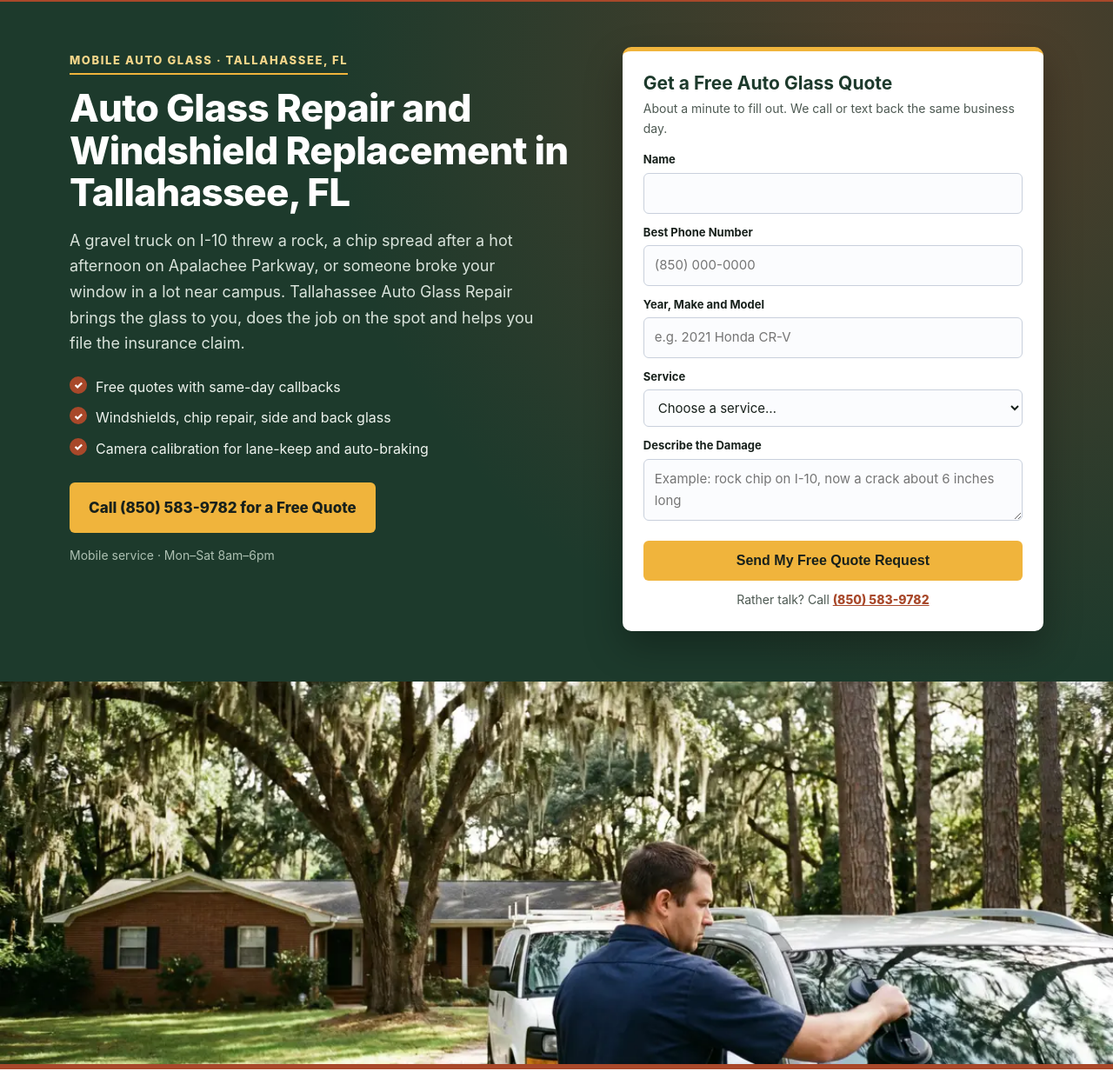
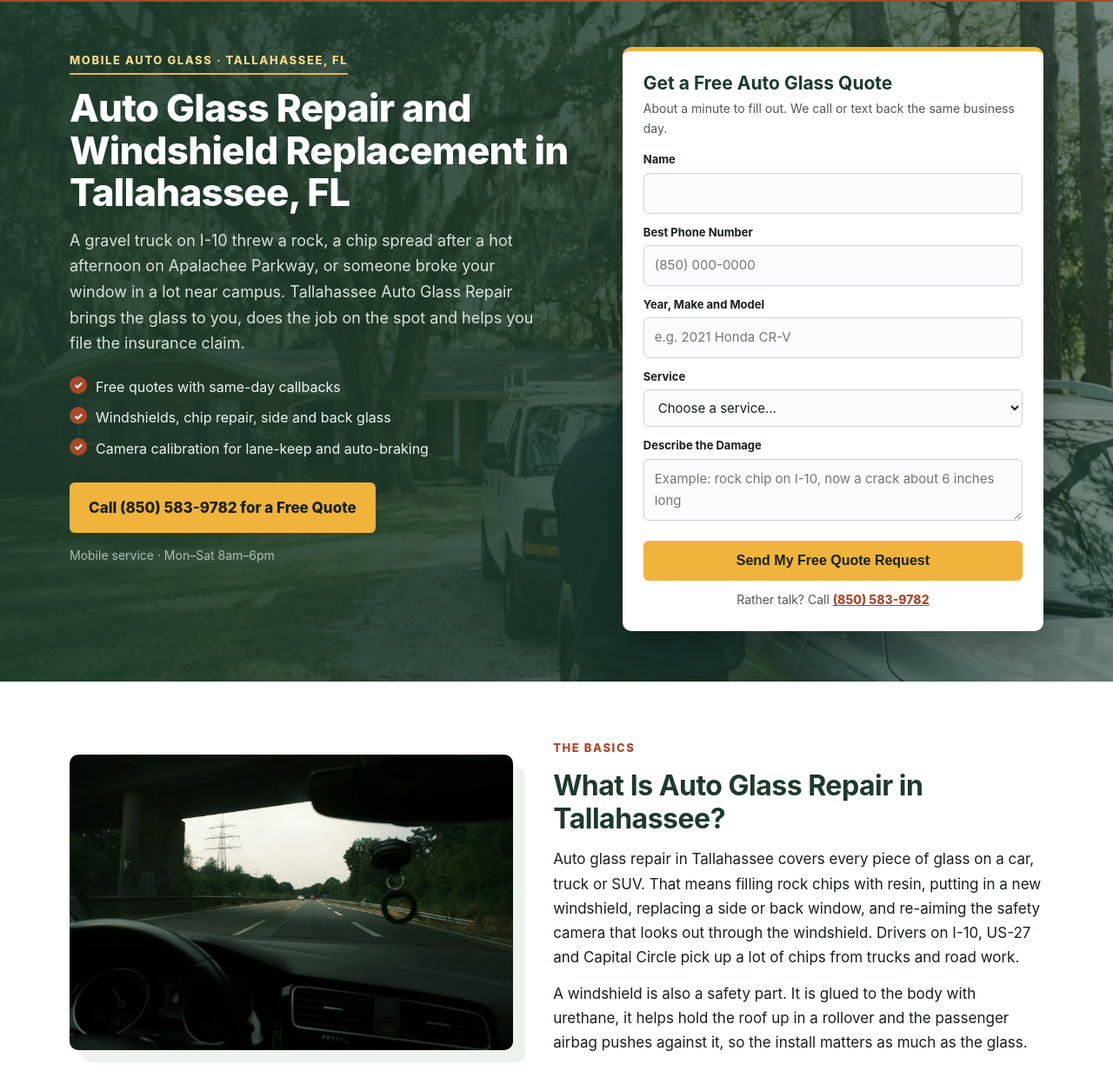
Before and after one commit to iDevRM/auto-glass-repair-tallahassee-fl, a plain HTML site: page index.html in a window 1280 px wide. Shown: the part 68-1300 px from the top of the page at 87% size. Drawn offline with Linux system fonts and the light colour scheme.

Commit message:
Home page header: background photo + quote form
Updated hero section background with a gradient and image.

```diff
--- a/index.html
+++ b/index.html
@@ -121,7 +121,7 @@
   </div>
 </header>
 <!-- HERO -->
-<section class="hero">
+<section class="hero" style="background:linear-gradient(90deg,rgba(29,58,44,0.93) 0%,rgba(29,58,44,0.84) 50%,rgba(29,58,44,0.62) 100%),url('tallahassee-windshield-replacement-driveway.webp') center/cover no-repeat;">
   <div class="wrap hero-grid">
     <div>
       <span class="tag">Mobile Auto Glass &middot; Tallahassee, FL</span>
@@ -150,7 +150,6 @@
     </div>
   </div>
 </section>
-<div class="band"><img src="tallahassee-windshield-replacement-driveway.webp" alt="Technician setting a new windshield on an SUV in a Tallahassee driveway under live oaks" width="1600" height="900"></div>
 
 <!-- WHAT -->
 <section class="sec alt">
```
